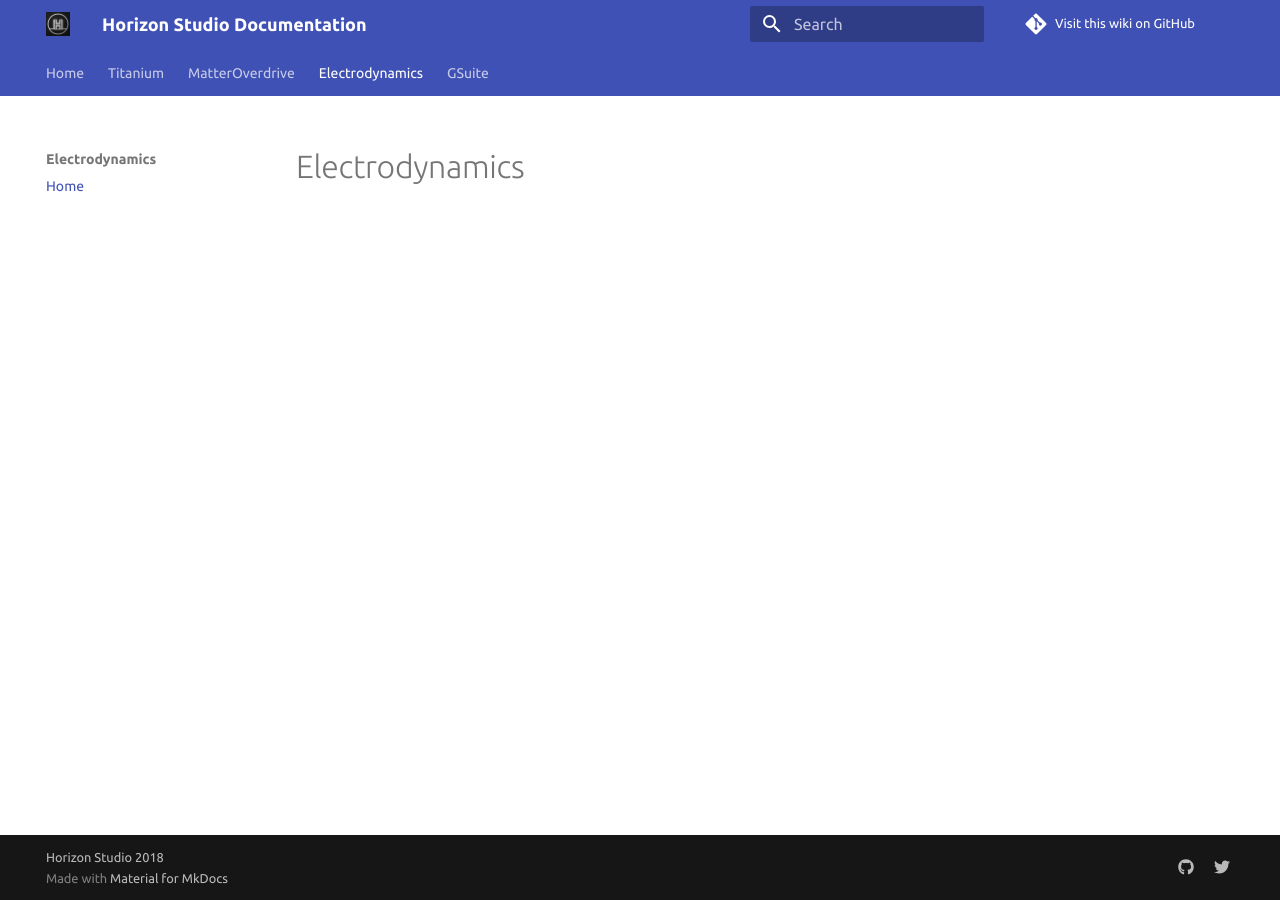
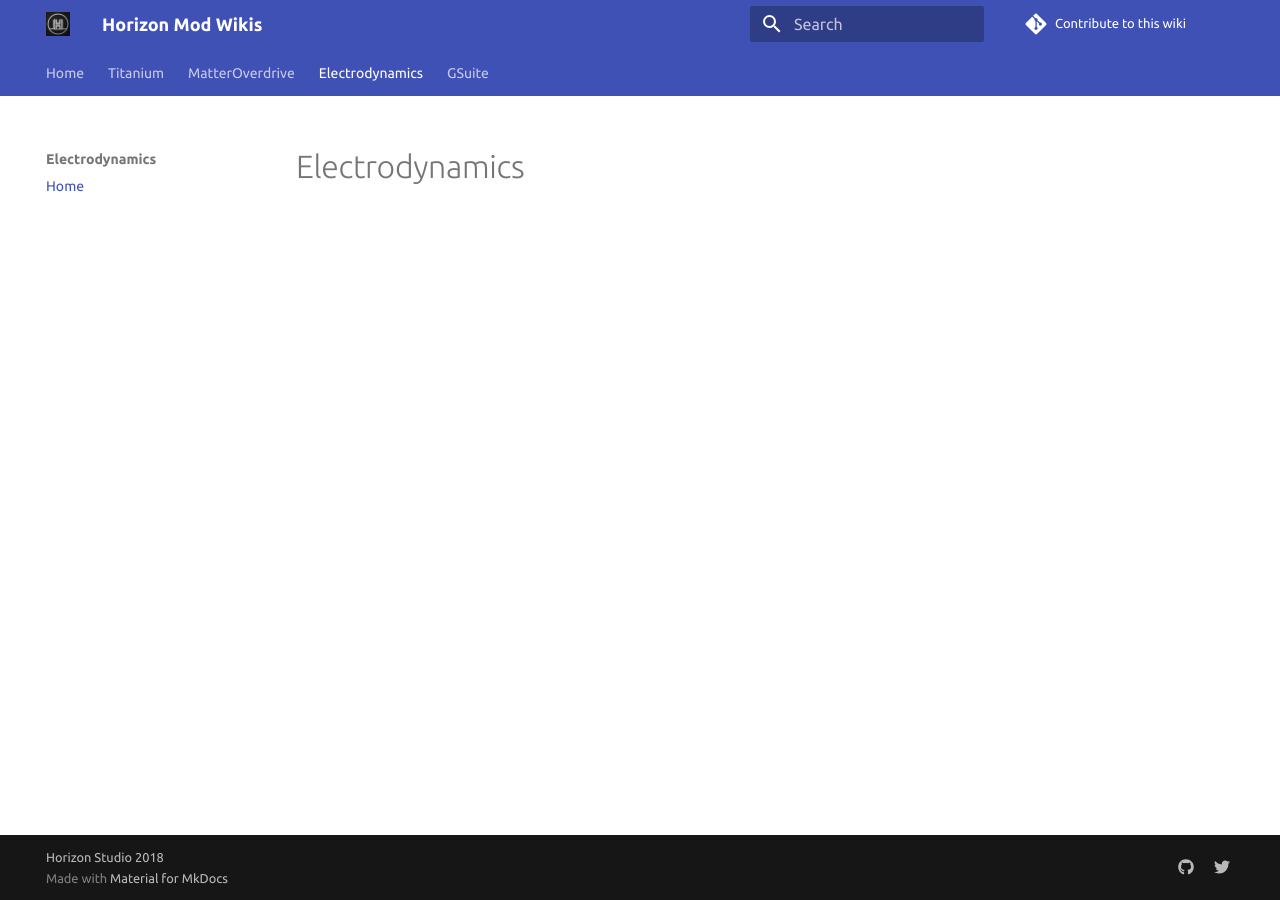
Before and after one commit to NikBombadil/Documentation, an MkDocs documentation site: the page built from docs/Electrodynamics/index.md, in a window 1280 px wide. Built offline with MkDocs 1.6.1 and Material for MkDocs 9.7.7, drawn with Linux system fonts in a browser that asks for light colours; comment, search, counter and statistics services are not loaded; old or Windows-style settings are respelled for this version of MkDocs.

Commit message:
Change a few things

```diff
--- a/mkdocs.yml
+++ b/mkdocs.yml
@@ -21,11 +21,11 @@ pages:
 # Do not edit below here unless you know what you are doing!
 
 theme_dir: 'material'
-site_name: Horizon Studio Documentation
+site_name: Horizon Mod Wikis
 copyright: Horizon Studio 2018
 
 repo_url: 'https://github.com/HrznStudio/Documentation'
-repo_name: 'Visit this wiki on GitHub'
+repo_name: 'Contribute to this wiki'
 
 theme:
   name: 'material'
```
Also changed, not shown: README.md (+3 -1 lines), 1 other file.
